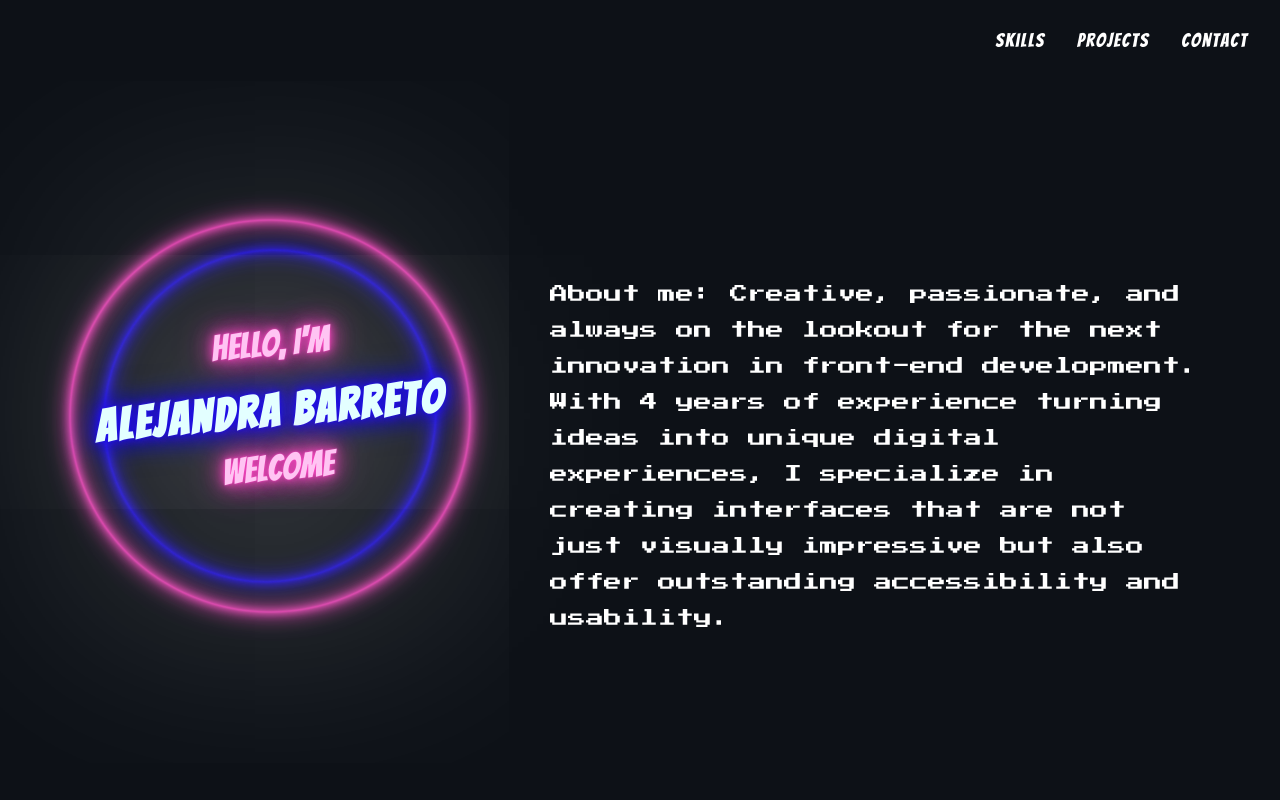
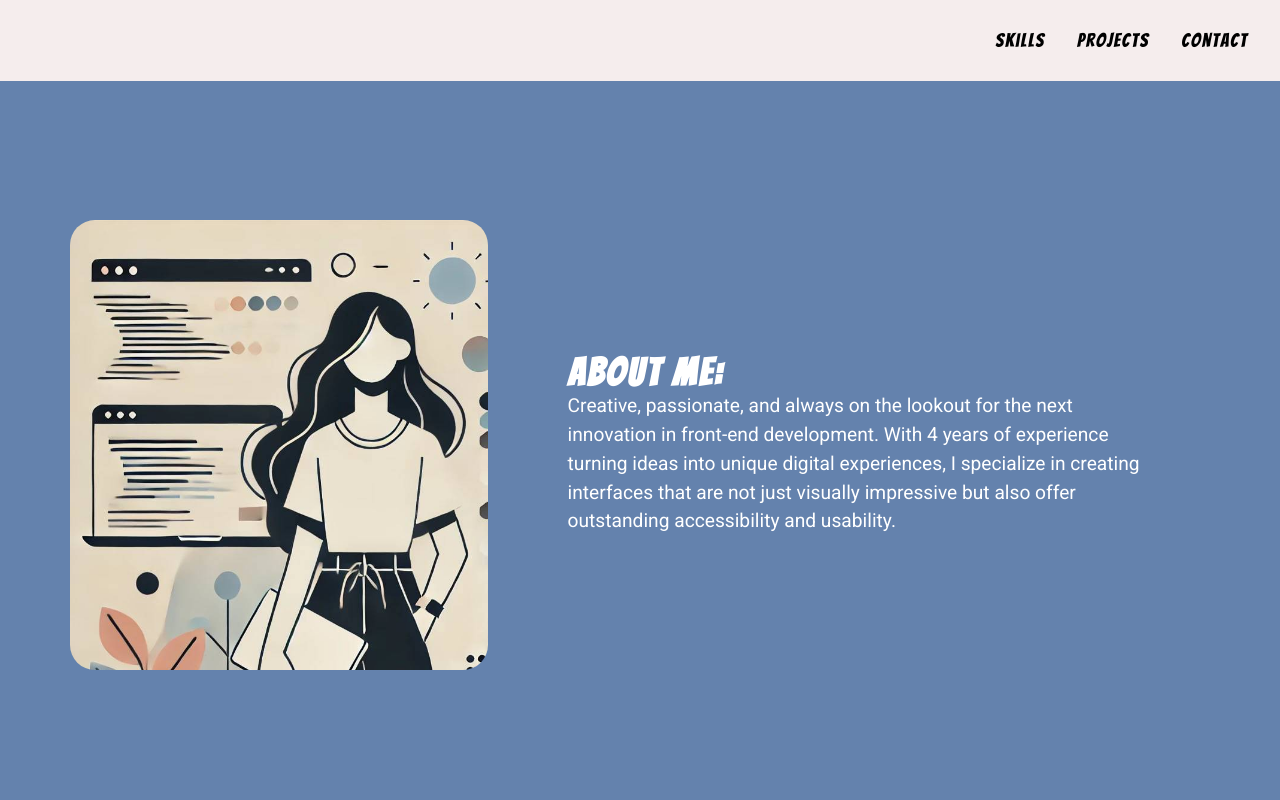
Before and after one commit to Barreto-Alejandra/abarreto, a website built with webpack: page html/index.html in a window 1280 px wide. Shown: the top 800 px of the page. Built offline with nearby package versions, Linux system fonts and the light colour scheme; some packages are replaced by stand-ins of ours.

Commit message:
fix(styles)

```diff
--- a/html/index.html
+++ b/html/index.html
@@ -28,21 +28,13 @@
   <main>
     <section class="hero">
       <div class="container">
-        <div class="hero__title">
-          <div class="hero__title--circle1"></div>
-          <div class="hero__title--circle2"></div>
-          <div class="hero__title--text">
-            <div class="hero__title--preheading">Hello, I'm</div>
-            <h1 class="heading xl">
-              Alejandra Barreto
-            </h1>
-            <div class="hero__title--welcome">Welcome</div>
-          </div>
+        <div class="hero__img">
+          <img src="../src/assets/hero.jpg" alt="">
         </div>
         <div>
-
-          <p class="text md">
-            About me: Creative, passionate, and always on the lookout for the next innovation in front-end development. With 4 years of experience turning ideas into unique digital experiences, I specialize in creating interfaces that are not just visually impressive but also offer outstanding accessibility and usability.
+          <h1 class="heading lg fadeIn">About me:</h1>
+          <p class="text lg">
+            Creative, passionate, and always on the lookout for the next innovation in front-end development. With 4 years of experience turning ideas into unique digital experiences, I specialize in creating interfaces that are not just visually impressive but also offer outstanding accessibility and usability.
           </p>
         </div>
       </div>
@@ -52,7 +44,7 @@
     <section id="skills" class="skills">
       <div class="container">
         <h2 class="heading lg fadeIn">My Skills</h2>
-        <p class="text s fadeIn">
+        <p class="text lg fadeIn">
           Expertise in technologies like Webpack, GSAP for captivating web animations, Next.js and React.js for modern and scalable web applications, and a deep understanding of JavaScript.
         </p>
 
--- a/src/css/lib/_variables.sass
+++ b/src/css/lib/_variables.sass
@@ -13,3 +13,7 @@ $bright-yellow: #FFE400
 $black-dark: #0d1117
 $black: #000000
 $dark-grey: #333333
+
+$primary-color: #6482AD
+$secondary-color: #F5EDED
+$tertiary-color: #E2DAD6
--- a/src/css/partials/_basis.sass
+++ b/src/css/partials/_basis.sass
@@ -12,9 +12,10 @@ body
     line-height: 1.2
     font-size: 16px
     color: $black
-    background: $black-dark
     &.hidde
         overflow: hidden
+main
+    background-color: $primary-color
 
 a
     transition: .3s ease
@@ -67,10 +68,10 @@ p:empty
 ///////////////////////
 
 p.text, .text p, .text, p
-    font-family: $font-tertiary
+    font-family: $font-secondary
     margin: 0 0 1em
     font-weight: 400
-    line-height: 2
+    line-height: 1.5
     color: white
     &.xs
         font-size: clamp(10px, 1.5vw, 12px)
--- a/src/css/partials/_footer.scss
+++ b/src/css/partials/_footer.scss
@@ -1,15 +1,18 @@
 .footer {
-    border-top: 1px solid white;
+    border-top: 1px solid black;
     padding: 50px 0px;
+    background-color: $secondary-color;
     .text {
         font-family: "Press Start 2P", system-ui;
-        color: white;
+        color: black;
         text-align: center;
-        line-height: 2;
-        letter-spacing: 0.5px;
     }
     .text:last-of-type {
         margin-bottom: 0px;
+    }
+    .text.xs {
+        font-family: $font-secondary;
+        letter-spacing: 1.5px;
     }
     @include breakpoint(lg) {
         padding-top: 80px;
--- a/src/css/partials/_header.scss
+++ b/src/css/partials/_header.scss
@@ -5,7 +5,7 @@
   width: 100%;
   z-index: 99;
   padding: 2rem;
-  background-color: $black-dark;
+  background-color: $secondary-color;
 
   @include breakpoint(lg) {
     width: -webkit-fill-available;
@@ -23,7 +23,7 @@
   &__toggle {
     background: none;
     border: none;
-    color: white;
+    color: black;
     font-size: 2rem;
     cursor: pointer;
     outline: none;
@@ -42,14 +42,14 @@
       display: block;
       height: 2px;
       width: 1.5rem;
-      background: white;
+      background: black;
       position: relative;
       transition: all 0.3s ease-in-out;
 
       &::before,
       &::after {
         content: '';
-        background: white;
+        background: black;
         height: 2px;
         width: 1.5rem;
         position: absolute;
@@ -76,6 +76,7 @@
   }
 
   &__list {
+    background-color: $primary-color;
     list-style: none;
     margin: 0;
     padding: 0;
@@ -115,7 +116,7 @@
       }
 
       .nav__link {
-        color: white;
+        color: black;
         font-size: clamp(18px, 1.5vw, 22px);
         letter-spacing: 1.5px;
         text-decoration: none;
@@ -124,8 +125,7 @@
         text-shadow: 0 0 5px transparent;
         &:hover,
         &:focus {
-          text-shadow: 0 0 8px $lime-green;
-          text-decoration-color: $lime-green;
+
         }
       }
     }
--- a/src/css/partials/_hero.scss
+++ b/src/css/partials/_hero.scss
@@ -1,123 +1,20 @@
-@keyframes rotate-right {
-    0% {
-      transform: rotate(0deg);
-    }
-    100% {
-      transform: rotate(360deg);
-    }
-}
-
-@keyframes rotate-left {
-    0% {
-        transform: rotate(0deg);
-    }
-    100% {
-        transform: rotate(-360deg);
-    }
-}
-
 .hero {
     padding: 120px 0px 60px;
     text-align: center;
+    h1 {
+        letter-spacing: 2.5px;
+    }
+    &__img {
+        height: 30vh;
+        min-height: 250px;
 
-    .hero__title {
-        position: relative;
-        z-index: 1;
-        width: 60vw;
-        height: 59vw;
-        text-align: center;
-        margin: 0px auto 40px;
-    }
-
-    .hero__title::before {
-        content: "";
-        position: absolute;
-        z-index: -1;
-        top: 50%;
-        left: 50%;
-        box-shadow: 0 0 300px 150px rgba(255, 255, 255, 0.3);
-    }
-
-    .hero__title--circle1,
-    .hero__title--circle1::before,
-    .hero__title--circle2,
-    .hero__title--circle2::before {
-        position: absolute;
-        border-radius: 50%;
-        border-width: 1.5vw;
-    }
-
-    .hero__title--circle1::before,
-    .hero__title--circle2::before {
-        top: -1.5vw;
-        left: -1.5vw;
-        width: calc(100% + 3vw);
-        height: calc(100% + 3vw);
-    }
-
-    .hero__title--circle1 {
-        top: 0;
-        left: 0;
-        width: 100%;
-        height: 100%;
-        border-color: #FF48C4;
-        mix-blend-mode: screen;
-        box-shadow: 0 0 2px #FF48C4, inset 0 0 2px #FF48C4, 0 0 10px #FF48C4,
-          inset 0 0 10px #FF48C4, 0 0 24px #FF48C4, inset 0 0 24px #FF48C4;
-        animation: rotate-right 10s linear infinite;
-        transform-origin: center center;
-    }
-
-    .hero__title--circle2 {
-        top: 4vw;
-        left: 4vw;
-        width: calc(100% - 8vw);
-        height: calc(100% - 8vw);
-        color: #cbfdff;
-        mix-blend-mode: screen;
-        box-shadow: 0 0 2px #2211EE, inset 0 0 2px #2211EE, 0 0 10px #2211EE,
-          inset 0 0 10px #2211EE, 0 0 24px #2211EE, inset 0 0 24px #2211EE;
-        animation: rotate-left 8s linear infinite;
-        transform-origin: center center;
-    }
-
-    .hero__title--text {
-        position: absolute;
-        top: 50%;
-        left: 50%;
-        transform: translateX(-50%) translateY(-50%);
-    }
-
-    .hero__title--preheading{
-        font-size: 5vw;
-        transform: translateY(4vw) rotateZ(-5deg);
-        color: #ffc4f3;
-        text-shadow: 0 0 2px #FF48C4, 0 0 10px #FF48C4, 0 0 22px #FF48C4,
-            0 0 36px #FF48C4;
-
-        position: relative;
-        top: -30px;
-    }
-
-    .heading {
-        position: relative;
-        top: 12px;
-        white-space: nowrap;
-        transform: translateY(-3vw) rotateZ(-5deg);
-        color: #e3ffff;
-        mix-blend-mode: screen;
-        text-shadow: 0 0 2px #2211EE, 0 0 10px #2211EE, 0 0 22px #2211EE,
-        0 0 36px #2211EE;
-    }
-
-    .hero__title--welcome {
-        font-size: 5vw;
-        transform: translateX(1vw) translateY(-4vw) rotateZ(-5deg);
-        color: #ffc4f3;
-        text-shadow: 0 0 2px #FF48C4, 0 0 10px #FF48C4, 0 0 22px #FF48C4,
-          0 0 36px #FF48C4;
-          position: relative;
-          top: 25px;
+        img {
+            border-radius: 25px;
+            height: 100%;
+            min-height: 250px;
+            object-fit: cover;
+            object-position: top;
+        }
     }
 
     @include breakpoint(lg) {
@@ -126,90 +23,32 @@
 
         .container {
             display: grid;
-            grid-template-columns: 0.4fr 1fr;
+            grid-template-columns: 0.7fr 1fr;
             align-items: center;
             column-gap: 80px;
         }
+
+        &__img {
+            height: 50vh;
+            min-height: 450px;
+            img {
+                height: 50vh;
+                min-height: 450px;
+            }
+        }
         .text {
-            // width: 70%;
             margin: 0 auto 0px 0px;
         }
 
-        .hero__title {
-            width: 50vh;
-            height: 49vh;
-        }
 
-        .hero__title--circle1,
-        .hero__title--circle1::before,
-        .hero__title--circle2,
-        .hero__title--circle2::before {
-            border-width: 1.5vh;
-        }
-
-        .hero__title--circle1::before,
-        .hero__title--circle2::before {
-            top: -1.5vh;
-            left: -1.5vh;
-            width: calc(100% + 3vh);
-            height: calc(100% + 3vh);
-        }
-
-        .hero__title--circle2 {
-            top: 4vh;
-            left: 4vh;
-            width: calc(100% - 8vh);
-            height: calc(100% - 8vh);
-        }
-
-        .hero__title--preheading {
-            top: -60px;
-            font-size: 4.5vh;
-            transform: translateY(4vh) rotateZ(-5deg);
-        }
-
-        .heading {
-            top: 20px;
-            transform: translateY(-3vh) rotateZ(-5deg);
-        }
-
-        .hero__title--welcome {
-            top: 40px;
-            font-size: 4.5vh;
-            transform: translateX(1vh) translateY(-4vh) rotateZ(-5deg);
-        }
     }
     @include breakpoint(xl) {
         padding-top: 220px;
+        .container {
+            grid-template-columns: 0.65fr 1fr;
+        }
+        .text {
+            width: 90%;
+        }
     }
 }
-
-
-.hero__title--circle1, .hero__title--circle2, .hero__title--text, .text.md {
-    opacity: 0;
-    transform: translateY(20px);
-    transition: transform 0.8s ease-out, opacity 0.8s ease-out;
-}
-
-/* Clases para cuando los elementos son visibles */
-.visible .hero__title--circle1 {
-    transform: translateY(0);
-    opacity: 1;
-    transition-delay: 0.3s; /* Controla el tiempo antes de que la animación comience */
-}
-
-.visible .hero__title--circle2 {
-    transform: translateY(0);
-    opacity: 1;
-    transition-delay: 0.5s;
-}
-
-.visible .hero__title--text {
-    opacity: 1;
-    transition-delay: 0.7s;
-}
-
-.visible .text.md {
-    opacity: 1;
-    transition-delay: 0.9s;
-}
--- a/src/css/partials/_skills.scss
+++ b/src/css/partials/_skills.scss
@@ -1,8 +1,13 @@
 .skills {
     padding: 60px 0px;
     text-align: center;
+    background-color: $tertiary-color;
+    color: black;
     h2 {
         margin-bottom: 40px;
+    }
+    .text {
+        color: black;
     }
     @include breakpoint(lg) {
         padding: 100px 0px 150px;
```
Also changed, not shown: dist/bundle.css, src/assets/hero.jpg (added).
